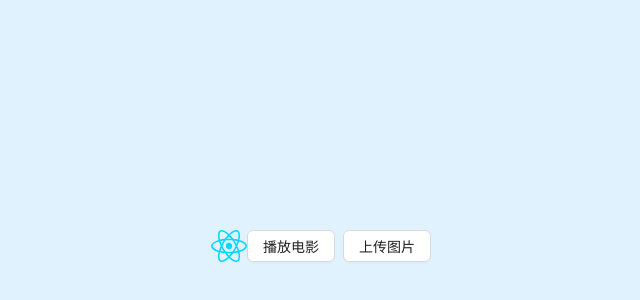
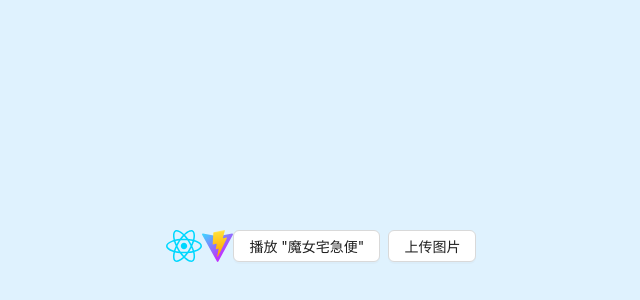
Before and after one commit to YangWavei/react_lodash_ui_exercise, a React (Vite) app: page / in a window 1280 px wide. Shown: the part 154-454 px from the top of the page, without its empty margins (319-959 px from the left). Built offline with nearby package versions, Linux system fonts and the light colour scheme.

Commit message:
将事件处理函数作为props传递

```diff
--- a/src/App.tsx
+++ b/src/App.tsx
@@ -4,6 +4,7 @@ function App() {
   return (
     <div className="w-screen h-screen bg-sky-100 flex justify-center  items-center">
       <img src='/images/react.svg' alt="react_logo" title="react_logo" />
+      <img src='/vite.svg' alt="react_logo" title="react_logo" />
       <ToolBar />
     </div>
   );
--- a/src/components/AlertButton.tsx
+++ /dev/null
@@ -1,17 +0,0 @@
-import { Button } from "antd"
-import type { ReactNode } from "react"
-
-interface AlertButtonParamsType {
-  message: string,
-  children?: ReactNode
-}
-/** 点击后alert的按钮 */
-function AlertButton({ message, children }: AlertButtonParamsType) {
-  return (
-    <Button onClick={() => alert(message)}>
-      {children}
-    </Button>
-  )
-}
-
-export default AlertButton
--- a/src/components/MyButton.tsx
+++ /dev/null
@@ -1,18 +0,0 @@
-import { Button } from "antd";
-
-function MyButton() {
-
-  const handleClick = () => {
-    console.log(`点击了按钮！`);
-  }
-
-  return (
-    <>
-      <Button onClick={handleClick} >
-        未绑定任何事件的按钮
-      </Button>
-    </>
-  )
-}
-
-export default MyButton
--- a/src/components/ToolBar.tsx
+++ b/src/components/ToolBar.tsx
@@ -1,15 +1,58 @@
-import AlertButton from "./AlertButton"
+import { Button } from "antd";
+import type { ReactNode } from "react";
+
+interface MyButtonParamsType {
+  onClick: () => void
+  children?: ReactNode
+}
+
+/** 自定义按钮
+ * 接收一个名为onClick的prop，它将这个属性prop 以 onClick={onClick}
+ * 方式传递给浏览器内置的 <button>。当点击按钮时，React 会调用传入的函数。
+ */
+function MyButton({ onClick, children }: MyButtonParamsType) {
+  return (
+    <>
+      <Button onClick={onClick} >
+        {children}
+      </Button>
+    </>
+  )
+}
+
+
+function PlayButton({ movieName }: { movieName: string }) {
+  function handlePlayClick() {
+    alert(`正在播放${movieName}`)
+  }
+  return (
+    // 这里的onClick其实是父组件的属性，该属性是一个函数，这里我们使用handlePlayClick
+    // 作为`onClick` prop 传入 Button 组件内部
+    // 将组件从父组件接收的prop作为事件处理函数传递
+    <MyButton onClick={handlePlayClick}>
+      播放 "{movieName}"
+    </MyButton>
+  )
+}
+
+
+function UploadButton() {
+  return (
+    // 这里将 `() => alert(`正在上传`)` 作为 `onClick` prop 传入MyButton组件内部
+    <MyButton onClick={() => alert(`正在上传`)}>
+      上传图片
+    </MyButton>
+  )
+}
+
 
 function ToolBar() {
   return (
-    <div className="flex  gap-2">
-      <AlertButton message="正在播放！">
-        播放电影
-      </AlertButton>
-      <AlertButton message="正在上传">
-        上传图片
-      </AlertButton>
+    <div className="flex gap-2">
+      <PlayButton movieName="魔女宅急便" />
+      <UploadButton />
     </div>
   )
 }
+
 export default ToolBar
```
